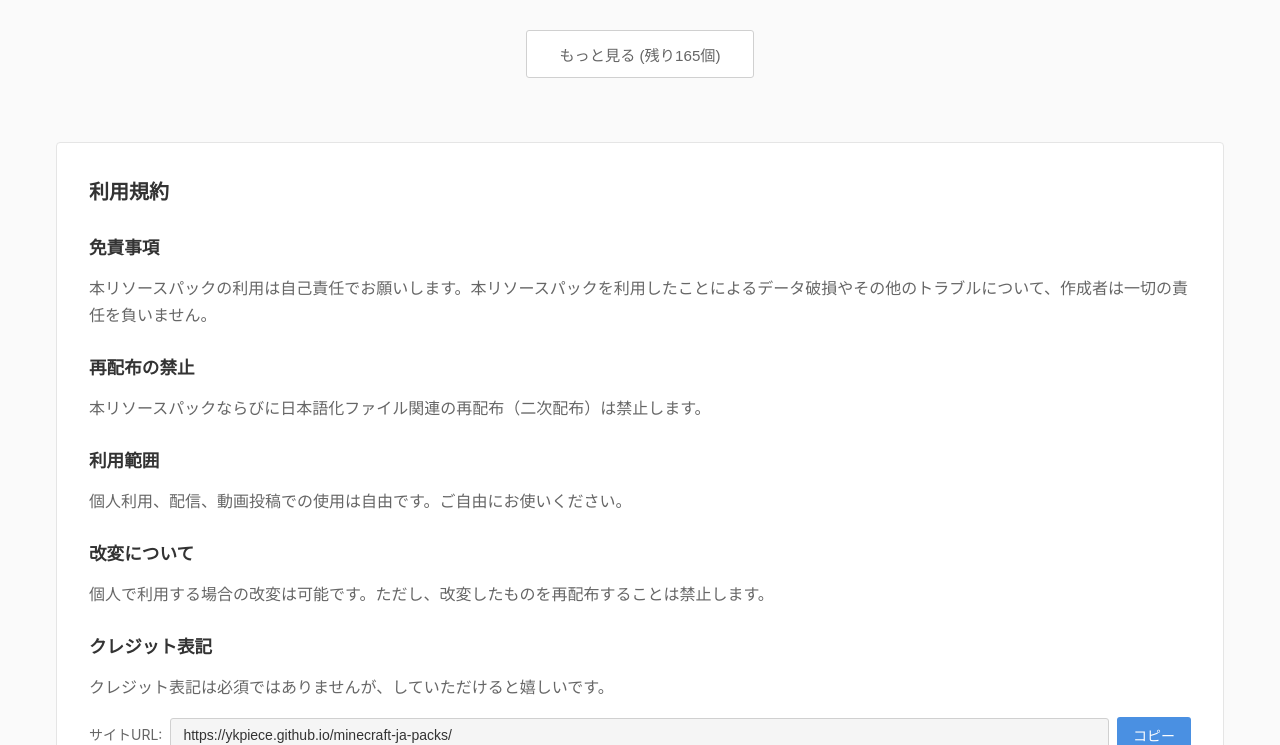
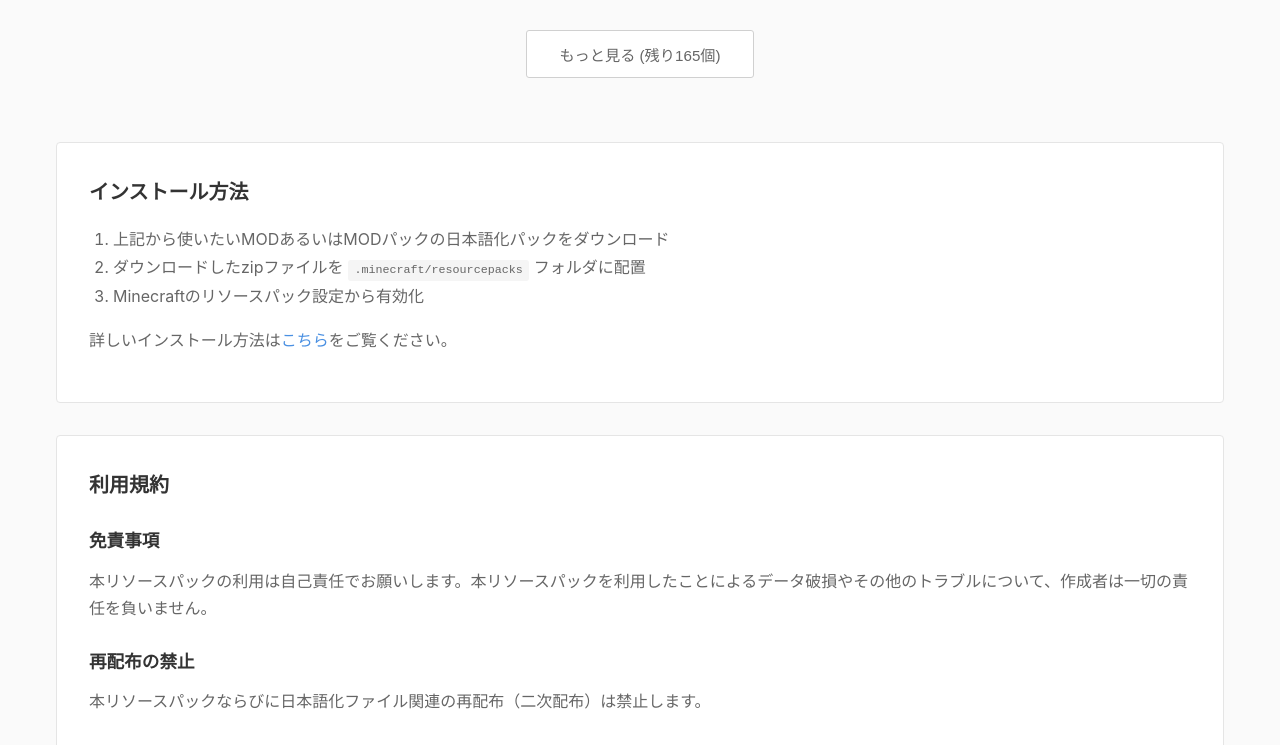
Before and after one commit to ykpiece/minecraft-ja-packs, a website: page index.html in a window 1280 px wide. Shown: the part 2055-2800 px from the top of the page. Drawn offline with Linux system fonts and the light colour scheme.

Commit message:
インストール方法の追加（詳細版は今後追加）

```diff
--- a/index.html
+++ b/index.html
@@ -467,6 +467,19 @@
             </button>
         </div>
 
+        <!-- インストール方法セクション -->
+        <div class="section">
+            <h2>インストール方法</h2>
+            <ol style="color: #666; line-height: 1.8; margin-left: 1.5rem;">
+                <li>上記から使いたいMODあるいはMODパックの日本語化パックをダウンロード</li>
+                <li>ダウンロードしたzipファイルを <code style="background: #F5F5F5; padding: 0.2rem 0.4rem; border-radius: 3px; font-size: 0.9em;">.minecraft/resourcepacks</code> フォルダに配置</li>
+                <li>Minecraftのリソースパック設定から有効化</li>
+            </ol>
+            <p style="margin-top: 1rem;">
+                詳しいインストール方法は<a href="#" style="color: #4A90E2; text-decoration: none; font-weight: 500;">こちら</a>をご覧ください。
+            </p>
+        </div>
+
         <!-- 利用規約セクション -->
         <div class="section" id="terms">
             <h2>利用規約</h2>
@@ -551,7 +564,7 @@
 
         // サイト情報
         const SITE_PUBLISH_DATE = '2026/01/09';
-        const SITE_UPDATE_DATE = '2026/01/11';
+        const SITE_UPDATE_DATE = '2026/01/12';
 
         let allPacks = [];
         let filteredPacks = [];
```
